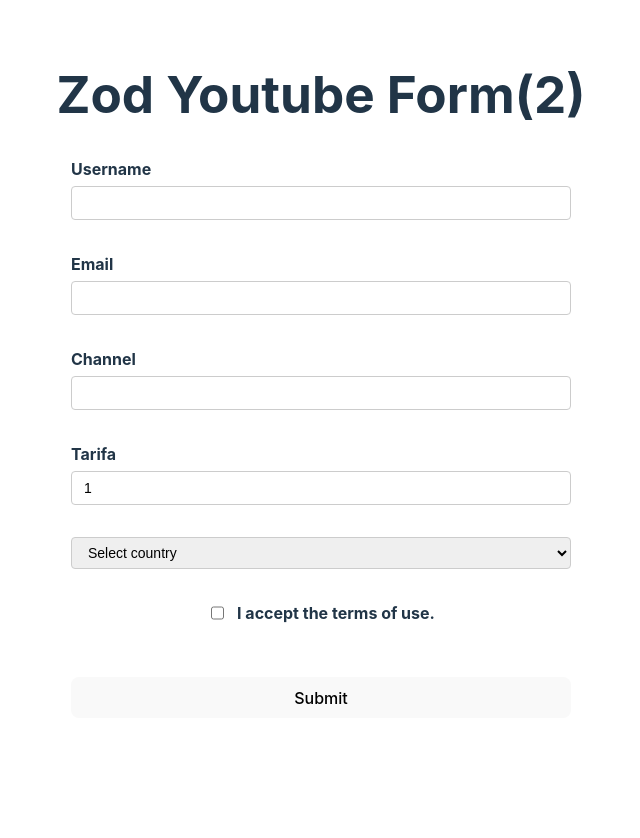
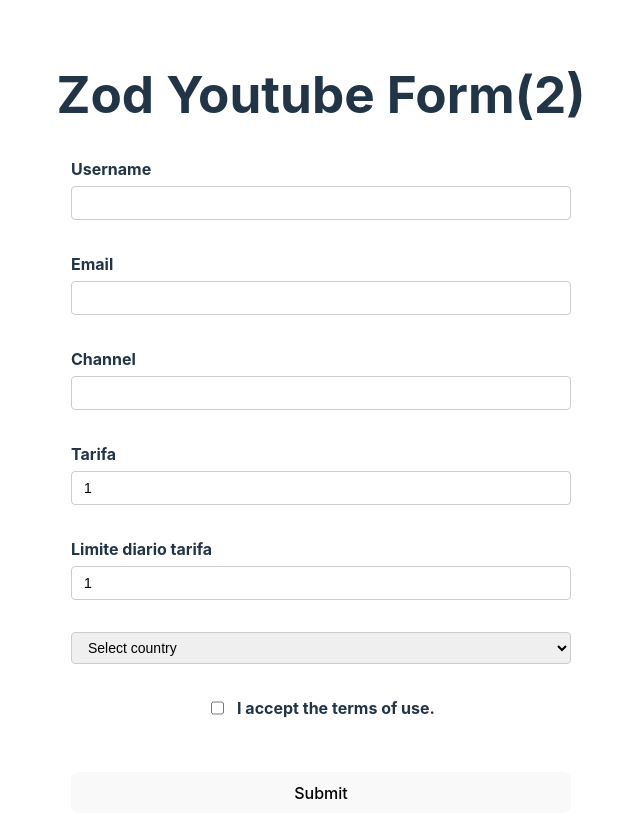
Before and after one commit to ander0308/react-hook-form, a React (Vite) app: page / in a window 1280 px wide. Shown: the top 838 px of the page, without its empty margins (319-959 px from the left). Before the commit the page ends 800 px from the top, so only its background shows below. Built offline with nearby package versions, Linux system fonts and the light colour scheme.

Commit message:
feat: add tarifa diaria and validation

```diff
--- a/src/components/ZodYoutubeForm.tsx
+++ b/src/components/ZodYoutubeForm.tsx
@@ -10,7 +10,8 @@ type TFormValues = z.infer<typeof schema>;
 
 const getTarifa = 12;
 
-const schema = z.object({
+const schema = z
+  .object({
     username: z.string().min(3, "O campo é obrigatório"),
     email: z
       .string()
@@ -20,6 +21,12 @@ const schema = z.object({
     tarifa: z
       .number({ invalid_type_error: " O campo é obrigatório" })
       .max(getTarifa, { message: `Valor maximo é R$ ${getTarifa}` })
+      .min(1, { message: `Valor minimo é R$ 1` }),
+    tarifaDiaria: z
+      .number({ invalid_type_error: " O campo é obrigatório" })
+      .max(getTarifa, {
+        message: `Valor maximo é R$ ${getTarifa}`,
+      })
       .min(1, { message: `Valor minimo é R$ 1` }),
     country: z
       .string()
@@ -32,6 +39,18 @@ const schema = z.object({
     statusActive: z.boolean().refine((value) => value === true, {
       message: "Aceite o termo",
     }),
+  })
+  .refine((obj) => {
+    if (obj.tarifaDiaria > obj.tarifa) {
+      throw new z.ZodError([
+        {
+          path: ["tarifaDiaria"],
+          message: "A tarifa diária não pode ser maior que a tarifa",
+          code: "custom",
+        },
+      ]);
+    }
+    return true;
   });
 
 const defaultFormValues: TFormValues = {
@@ -39,6 +58,7 @@ const defaultFormValues: TFormValues = {
   email: "",
   channel: "",
   tarifa: 1,
+  tarifaDiaria: 1,
   country: "",
   statusActive: false,
 };
@@ -47,7 +67,7 @@ export const ZodYoutubeForm = () => {
   const [data, setData] = React.useState("");
   const form = useForm<TFormValues>({
     defaultValues: defaultFormValues,
-    mode: "onBlur", // modo de validação padrão, existe onChange, onBlur e etc...
+    mode: "onChange", // modo de validação padrão, existe onChange, onBlur e etc...
     resolver: zodResolver(schema),
   });
   const {
@@ -118,6 +138,18 @@ export const ZodYoutubeForm = () => {
         </div>
 
         <div className="form-control">
+          <label htmlFor="channel">Limite diario tarifa</label>
+          <input
+            type="number"
+            id="tarifaDiaria"
+            {...register("tarifaDiaria", {
+              valueAsNumber: true,
+            })}
+          />
+          <p className="error">{errors.tarifaDiaria?.message}</p>
+        </div>
+
+        <div className="form-control">
           <select id="country" {...register("country")}>
             <option value="">Select country</option>
             <option value="brazil">Brazil</option>
```
Lines whose indentation alone changed are shown as unchanged.
